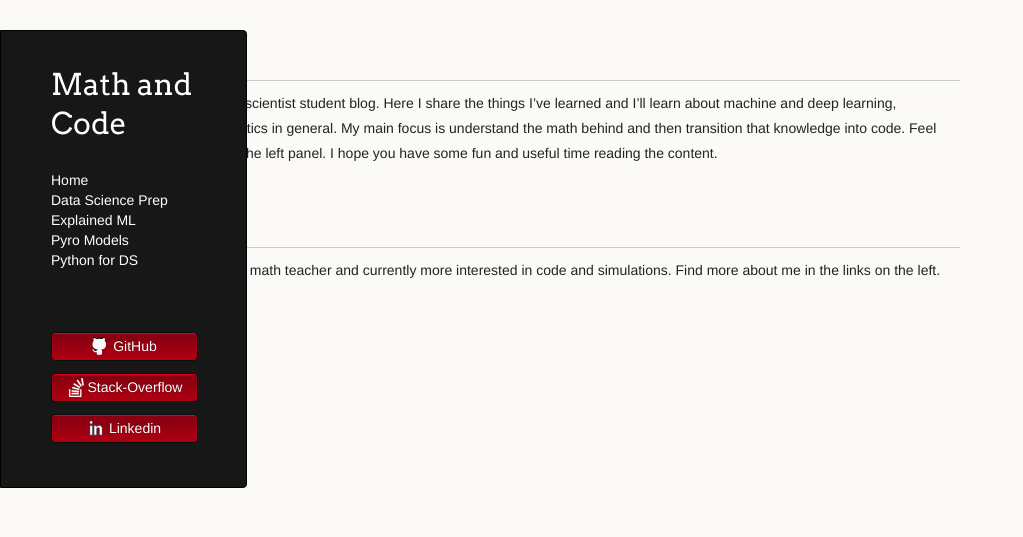
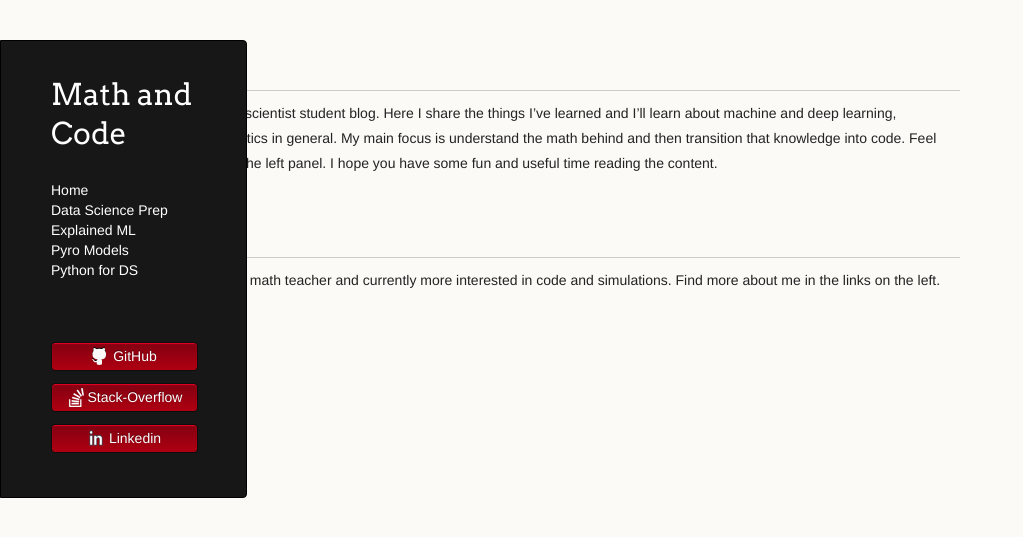
Before and after one commit to LemonPy29/LemonPy29.github.io, a Jekyll site: the page built from index.md, in a window 1280 px wide. Shown: the top 537 px of the page, without its empty margins (0-1023 px from the left). Built offline with Jekyll 4.4.1, drawn with Linux system fonts in a browser that asks for light colours; nearby versions of some CDN libraries; the repository's description, which GitHub fills in, is left out; our own code applies the rules of GitHub Pages for plain Markdown files.

Commit message:
update css

```diff
--- a/_sass/jekyll-theme-dinky.scss
+++ b/_sass/jekyll-theme-dinky.scss
@@ -27,7 +27,7 @@ time, mark, audio, video {
 /* Base text styles */
 
 body {
-  padding: auto;
+  padding: 10px 10px 0 0;
   width: 1024px;
   font-family: "Helvetica Neue", Helvetica, Arial, sans-serif;
   font-size: 14px;
```
